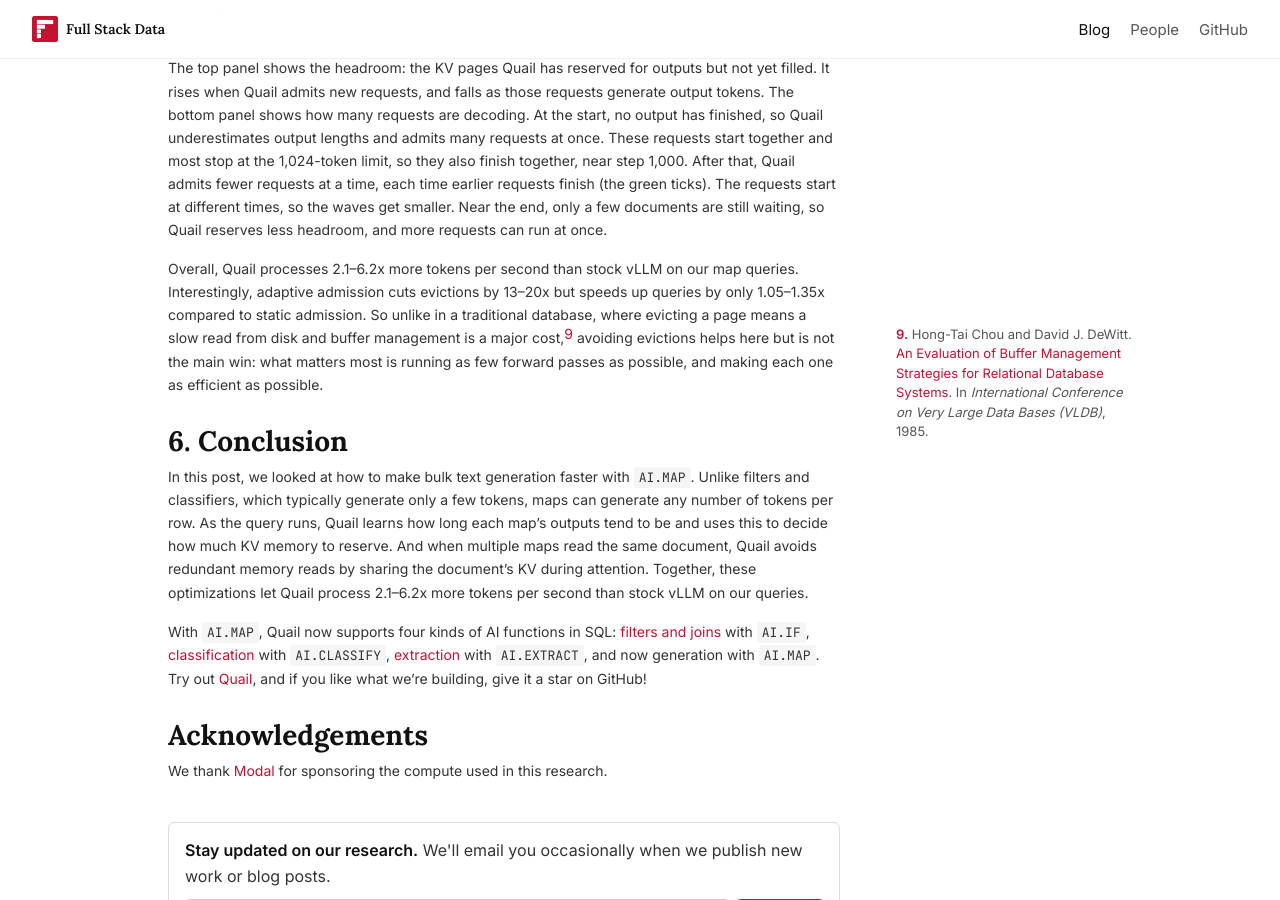
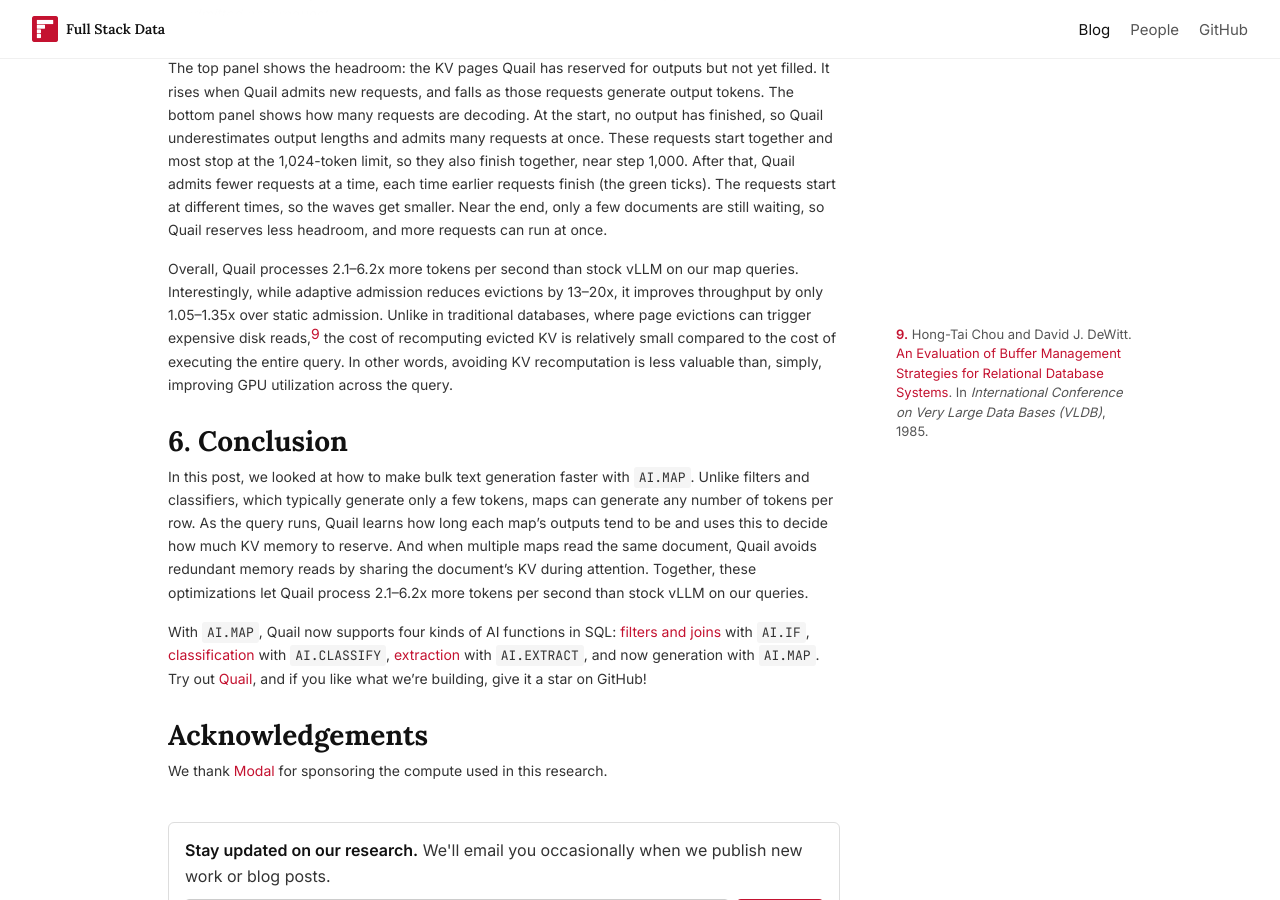
Before and after one commit to fsdatalab/fsdatalab.github.io, a Jekyll site: the page built from _posts/2026-11-03-ai-map.md, in a window 1280 px wide and 900 px high, scrolled down 10415 px. Built offline with Jekyll 4.4.1, drawn with Linux system fonts in a browser that asks for light colours.

Commit message:
Use Shreya's wording for the AI.MAP section 5 summary
Co-Authored-By: Claude Opus 5.5 <noreply@anthropic.com>
Claude-Session: https://claude.ai/code/session_012G22YMQssRfNYLRetzTaCz

```diff
--- a/_posts/2026-11-03-ai-map.md
+++ b/_posts/2026-11-03-ai-map.md
@@ -269,7 +269,7 @@ Finally, [Figure 7](#figure-7) shows adaptive admission at work while Quail runs
 
 The top panel shows the headroom: the KV pages Quail has reserved for outputs but not yet filled. It rises when Quail admits new requests, and falls as those requests generate output tokens. The bottom panel shows how many requests are decoding. At the start, no output has finished, so Quail underestimates output lengths and admits many requests at once. These requests start together and most stop at the 1,024-token limit, so they also finish together, near step 1,000. After that, Quail admits fewer requests at a time, each time earlier requests finish (the green ticks). The requests start at different times, so the waves get smaller. Near the end, only a few documents are still waiting, so Quail reserves less headroom, and more requests can run at once.
 
-Overall, Quail processes 2.1–6.2x more tokens per second than stock vLLM on our map queries. Interestingly, adaptive admission cuts evictions by 13–20x but speeds up queries by only 1.05–1.35x compared to static admission. So unlike in a traditional database, where evicting a page means a slow read from disk and buffer management is a major cost,<sup><a href="#note-9">9</a></sup> avoiding evictions helps here but is not the main win: what matters most is running as few forward passes as possible, and making each one as efficient as possible.
+Overall, Quail processes 2.1–6.2x more tokens per second than stock vLLM on our map queries. Interestingly, while adaptive admission reduces evictions by 13–20x, it improves throughput by only 1.05–1.35x over static admission. Unlike in traditional databases, where page evictions can trigger expensive disk reads,<sup><a href="#note-9">9</a></sup> the cost of recomputing evicted KV is relatively small compared to the cost of executing the entire query. In other words, avoiding KV recomputation is less valuable than, simply, improving GPU utilization across the query.
 
 
 
```
